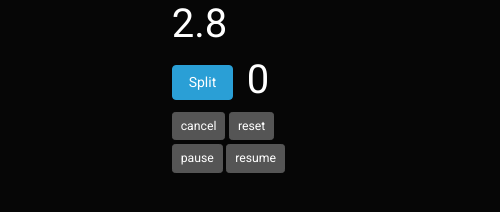
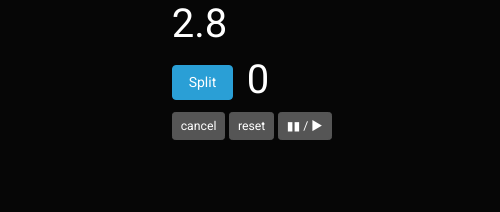
Before and after one commit to tdeo/timer, an Electron app: page index.html in a window 500 px wide. Both pictures are taken after a click on the button "Start !". Drawn offline with nearby package versions, Linux system fonts and the light colour scheme.

Commit message:
Fix AppImage build

```diff
--- a/index.html
+++ b/index.html
@@ -34,9 +34,7 @@
             <div class="col-12 btn-grid">
               <button style="display: none" type="button" class="btn btn-secondary btn-sm" onclick="remove()">cancel</button>
               <button style="display: none" type="button" class="btn btn-secondary btn-sm" onclick="window.location.reload()">reset</button>
-              <br>
-              <button style="display: none" type="button" class="btn btn-secondary btn-sm" onclick="pause()">pause</button>
-              <button style="display: none" type="button" class="btn btn-secondary btn-sm" onclick="resume()">resume</button>
+              <button style="display: none" type="button" class="btn btn-secondary btn-sm" onclick="pauseUnpause()">&#9646;&#9646; / &#9654;</button>
             </div>
           </div>
         </div>
```
Also changed, not shown: package.json (+5 -2 lines), 1 other file.
